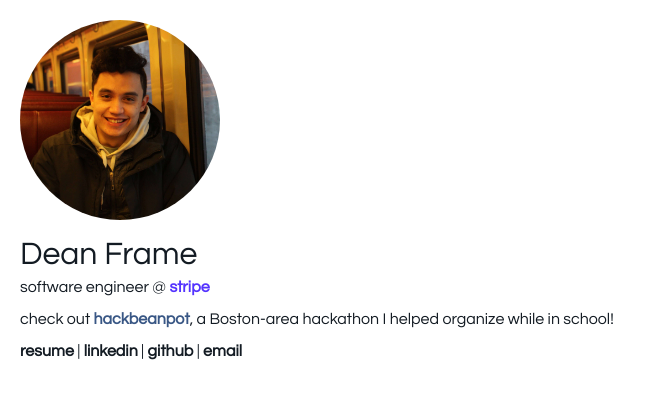
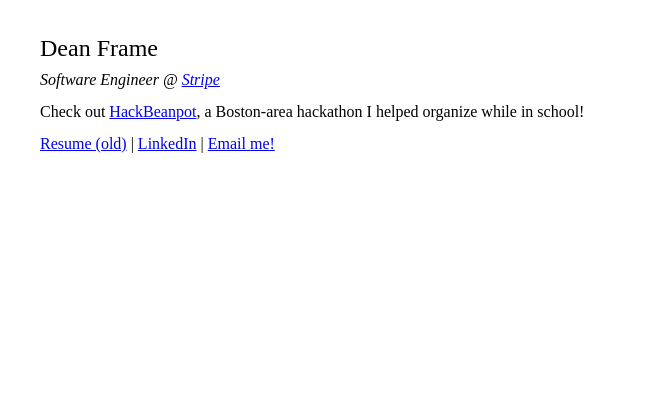
Before and after one commit to deanframe/deanframe.github.io, a Next.js app: page / in a window 1280 px wide. Shown: the top 398 px of the page, without its empty margins (0-656 px from the left). Built offline with nearby package versions, Linux system fonts and the light colour scheme.

Commit message:
streamline

```diff
--- a/pages/_app.tsx
+++ b/pages/_app.tsx
@@ -1,12 +1,9 @@
 import '../styles/globals.css'
 import type { AppProps } from 'next/app'
-import { Questrial } from '@next/font/google'
-
-const questrial = Questrial({ subsets: ['latin'], weight: '400' })
 
 export default function App({ Component, pageProps }: AppProps) {
   return (
-    <main className={questrial.className}>
+    <main>
       <Component {...pageProps} />
     </main>
   )
--- a/pages/index.tsx
+++ b/pages/index.tsx
@@ -1,35 +1,30 @@
 import Head from 'next/head'
 import Link from 'next/link'
-import Image from 'next/image'
 
 export default function Home() {
   return (
     <>
       <Head>
         <title>Dean Frame</title>
-        <meta name="description" content="Dean Frame's personal website" />
+        <meta name="description" content="Personal Website" />
         <meta name="viewport" content="width=device-width, initial-scale=1" />
-        <link rel="icon" href="/favicon.svg" />
       </Head>
       <main>
         <div className='content-container'>
-          <Image id='headshot' src={'/headshot.jpg'} alt='my face!' width={200} height={200} />
-          <div className='title'>
+          <div className='name'>
             Dean Frame
           </div>
-          <div>
-            software engineer @ <Link className='stripe' target='_blank' href='https://www.stripe.com'>stripe</Link>
+          <div className='position'>
+            Software Engineer @ <Link target='_blank' href='https://www.stripe.com'>Stripe</Link>
           </div>
           <div>
-            check out <Link className='hackbeanpot' target='_blank' href='https://www.hackbeanpot.com'>hackbeanpot</Link>, a Boston-area hackathon I helped organize while in school!</div>
+            Check out <Link target='_blank' href='https://www.hackbeanpot.com'>HackBeanpot</Link>, a Boston-area hackathon I helped organize while in school!</div>
           <div>
-            <Link className='link' target='_blank' href='/Resume.pdf' download>resume</Link>
+            <Link target='_blank' href='/Resume.pdf' download>Resume (old)</Link>
             {' | '}
-            <Link className='link' target='_blank' href='https://www.linkedin.com/in/dean-frame'>linkedin</Link>
+            <Link target='_blank' href='https://www.linkedin.com/in/dean-frame'>LinkedIn</Link>
             {' | '}
-            <Link className='link' target='_blank' href='https://www.github.com/deanframe'>github</Link>
-            {' | '}
-            <Link className='link' href='mailto:dacframe@gmail.com'>email</Link>
+            <Link href='mailto:dacframe@gmail.com'>Email me!</Link>
           </div>
         </div>
       </main>
--- a/styles/globals.css
+++ b/styles/globals.css
@@ -1,52 +1,13 @@
-html {
-  color: #131b23;
-  line-height: 24px;
+.name {
+  font-size: x-large;
 }
 
-a {
-  text-decoration: none;
-  font-weight: 600;
+.position {
+  font-style: italic;
 }
 
-div + div {
-  margin-top: 8px;
+main {
+  margin: 32px 16px;
+  line-height: 32px;
+  font-family: 'Times New Roman', Times, serif;
 }
-
-ul {
-  margin: 0;
-  padding: 0;
-  list-style-type: none;
-}
-
-.content-container {
-  padding: 12px;
-}
-
-.title {
-  font-size: 32px;
-}
-
-#headshot {
-  margin-bottom: 16px;
-  border-radius: 50%;
-}
-
-.stripe {
-  color: #5433ff;
-}
-
-.notability {
-  color: #4278ff;
-}
-
-.wayfair {
-  color: #7f187f;
-}
-
-.hackbeanpot {
-  color: #395785;
-}
-
-.link {
-  color: #131b23;
-}
```
Also changed, not shown: public/favicon.svg (deleted), public/headshot.jpg (deleted).
